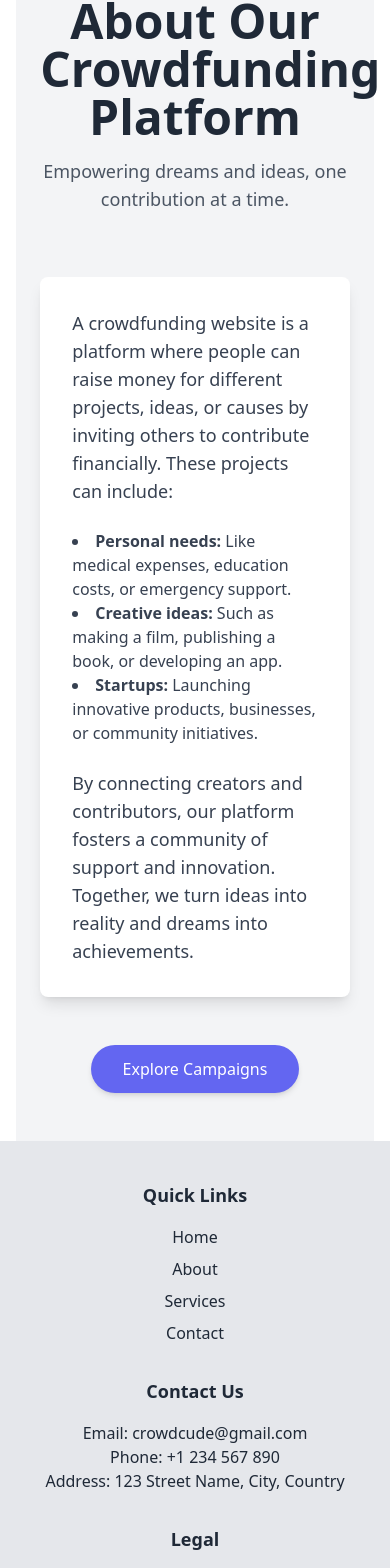
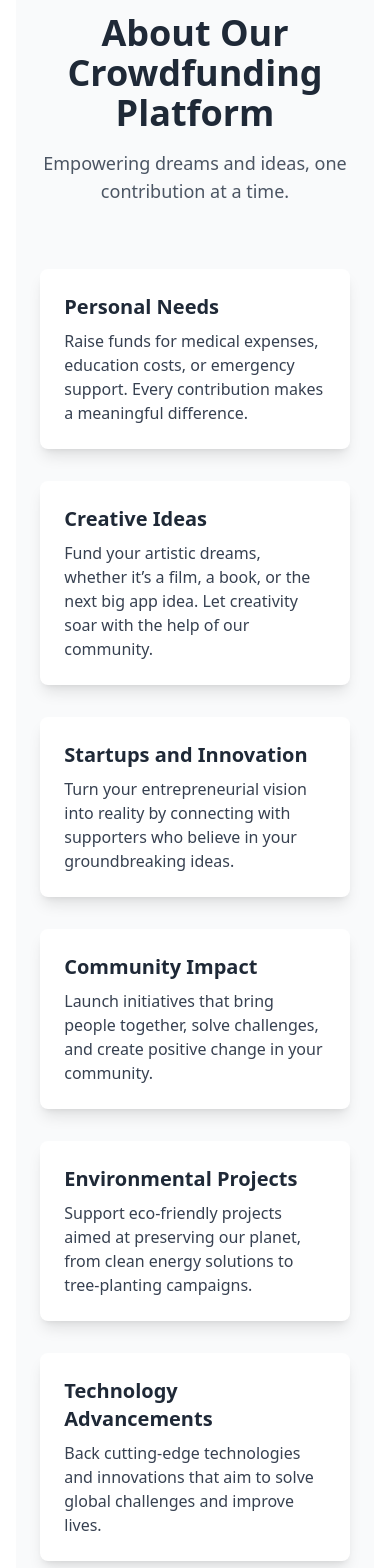
Before and after one commit to Mthe001/Crowd-Cube, a React (Vite) app: page / in a window 390 px wide. Shown: the part 377-1945 px from the top of the page. Built offline with nearby package versions, Linux system fonts and the light colour scheme; no server answers.

Commit message:
fix:login.jsx

```diff
--- a/package.json
+++ b/package.json
@@ -26,6 +26,7 @@
     "react-router-dom": "^7.0.1",
     "react-simple-typewriter": "^5.0.1",
     "react-toastify": "^10.0.6",
+    "react-tooltip": "^5.28.0",
     "sort-by": "^0.0.2",
     "sweetalert2": "^11.6.13"
   },
--- a/src/components/About.jsx
+++ b/src/components/About.jsx
@@ -2,43 +2,89 @@ import React from 'react';
 
 const About = () => {
     return (
-        <div className=" bg-gray-100 dark:bg-gray-900 py-12 px-6">
+        <div className="bg-gray-50 dark:bg-black py-16 px-6 rounded-lg">
             {/* Hero Section */}
             <div className="text-center mb-16">
-                <h1 className="text-5xl font-bold text-gray-800 dark:text-white mb-4">
+                <h1 className="text-4xl sm:text-5xl font-bold text-gray-800 dark:text-white mb-4">
                     About Our Crowdfunding Platform
                 </h1>
-                <p className="text-lg text-gray-600 dark:text-gray-300">
+                <p className="text-lg sm:text-xl text-gray-600 dark:text-gray-300 max-w-2xl mx-auto">
                     Empowering dreams and ideas, one contribution at a time.
                 </p>
             </div>
 
-            {/* Content Section */}
-            <div className="max-w-4xl mx-auto bg-white dark:bg-black rounded-lg shadow-lg p-8 transform transition hover:scale-105">
-                <p className="text-lg text-gray-700 dark:text-gray-300 leading-7">
-                    A crowdfunding website is a platform where people can raise money for different projects, ideas, or
-                    causes by inviting others to contribute financially. These projects can include:
-                </p>
-                <ul className="list-disc list-inside my-6 text-gray-700 dark:text-gray-300">
-                    <li>
-                        <strong>Personal needs:</strong> Like medical expenses, education costs, or emergency support.
-                    </li>
-                    <li>
-                        <strong>Creative ideas:</strong> Such as making a film, publishing a book, or developing an app.
-                    </li>
-                    <li>
-                        <strong>Startups:</strong> Launching innovative products, businesses, or community initiatives.
-                    </li>
-                </ul>
-                <p className="text-lg text-gray-700 dark:text-gray-300 leading-7">
-                    By connecting creators and contributors, our platform fosters a community of support and innovation.
-                    Together, we turn ideas into reality and dreams into achievements.
-                </p>
+            {/* Card Section */}
+            <div className="max-w-6xl mx-auto grid gap-8 md:grid-cols-2 lg:grid-cols-3">
+                {/* Card 1 */}
+                <div className="bg-white dark:bg-gray-800 rounded-lg shadow-lg p-6 hover:shadow-xl transform hover:scale-105 transition duration-300">
+                    <h3 className="text-xl font-semibold text-gray-800 dark:text-white mb-2">
+                        Personal Needs
+                    </h3>
+                    <p className="text-gray-700 dark:text-gray-300">
+                        Raise funds for medical expenses, education costs, or emergency support. Every contribution
+                        makes a meaningful difference.
+                    </p>
+                </div>
+
+                {/* Card 2 */}
+                <div className="bg-white dark:bg-gray-800 rounded-lg shadow-lg p-6 hover:shadow-xl transform hover:scale-105 transition duration-300">
+                    <h3 className="text-xl font-semibold text-gray-800 dark:text-white mb-2">
+                        Creative Ideas
+                    </h3>
+                    <p className="text-gray-700 dark:text-gray-300">
+                        Fund your artistic dreams, whether it’s a film, a book, or the next big app idea. Let creativity
+                        soar with the help of our community.
+                    </p>
+                </div>
+
+                {/* Card 3 */}
+                <div className="bg-white dark:bg-gray-800 rounded-lg shadow-lg p-6 hover:shadow-xl transform hover:scale-105 transition duration-300">
+                    <h3 className="text-xl font-semibold text-gray-800 dark:text-white mb-2">
+                        Startups and Innovation
+                    </h3>
+                    <p className="text-gray-700 dark:text-gray-300">
+                        Turn your entrepreneurial vision into reality by connecting with supporters who believe in your
+                        groundbreaking ideas.
+                    </p>
+                </div>
+
+                {/* Card 4 */}
+                <div className="bg-white dark:bg-gray-800 rounded-lg shadow-lg p-6 hover:shadow-xl transform hover:scale-105 transition duration-300">
+                    <h3 className="text-xl font-semibold text-gray-800 dark:text-white mb-2">
+                        Community Impact
+                    </h3>
+                    <p className="text-gray-700 dark:text-gray-300">
+                        Launch initiatives that bring people together, solve challenges, and create positive change in
+                        your community.
+                    </p>
+                </div>
+
+                {/* Card 5 */}
+                <div className="bg-white dark:bg-gray-800 rounded-lg shadow-lg p-6 hover:shadow-xl transform hover:scale-105 transition duration-300">
+                    <h3 className="text-xl font-semibold text-gray-800 dark:text-white mb-2">
+                        Environmental Projects
+                    </h3>
+                    <p className="text-gray-700 dark:text-gray-300">
+                        Support eco-friendly projects aimed at preserving our planet, from clean energy solutions to
+                        tree-planting campaigns.
+                    </p>
+                </div>
+
+                {/* Card 6 */}
+                <div className="bg-white dark:bg-gray-800 rounded-lg shadow-lg p-6 hover:shadow-xl transform hover:scale-105 transition duration-300">
+                    <h3 className="text-xl font-semibold text-gray-800 dark:text-white mb-2">
+                        Technology Advancements
+                    </h3>
+                    <p className="text-gray-700 dark:text-gray-300">
+                        Back cutting-edge technologies and innovations that aim to solve global challenges and improve
+                        lives.
+                    </p>
+                </div>
             </div>
 
             {/* Call-to-Action */}
             <div className="text-center mt-12">
-                <button className="bg-indigo-500 text-white py-3 px-8 rounded-full shadow-md hover:bg-indigo-600 transition duration-300">
+                <button className="bg-indigo-500 hover:bg-indigo-600 text-white py-3 px-8 rounded-full shadow-md transform hover:scale-105 transition duration-300">
                     Explore Campaigns
                 </button>
             </div>
--- a/src/routes/router.jsx
+++ b/src/routes/router.jsx
@@ -33,11 +33,7 @@ const router = createBrowserRouter([
             },
             {
                 path: "settings",
-                element: (
-                    <PrivateRoutes>
-                        <UpdateProfile />,
-                    </PrivateRoutes>
-                ),
+                element: <UpdateProfile />,
             },
             {
                 path: "campaigns",
```
Also changed, not shown: src/pages/Login.jsx (+23 -32 lines), 1 other file (tests, documents, lock files or other folders).
